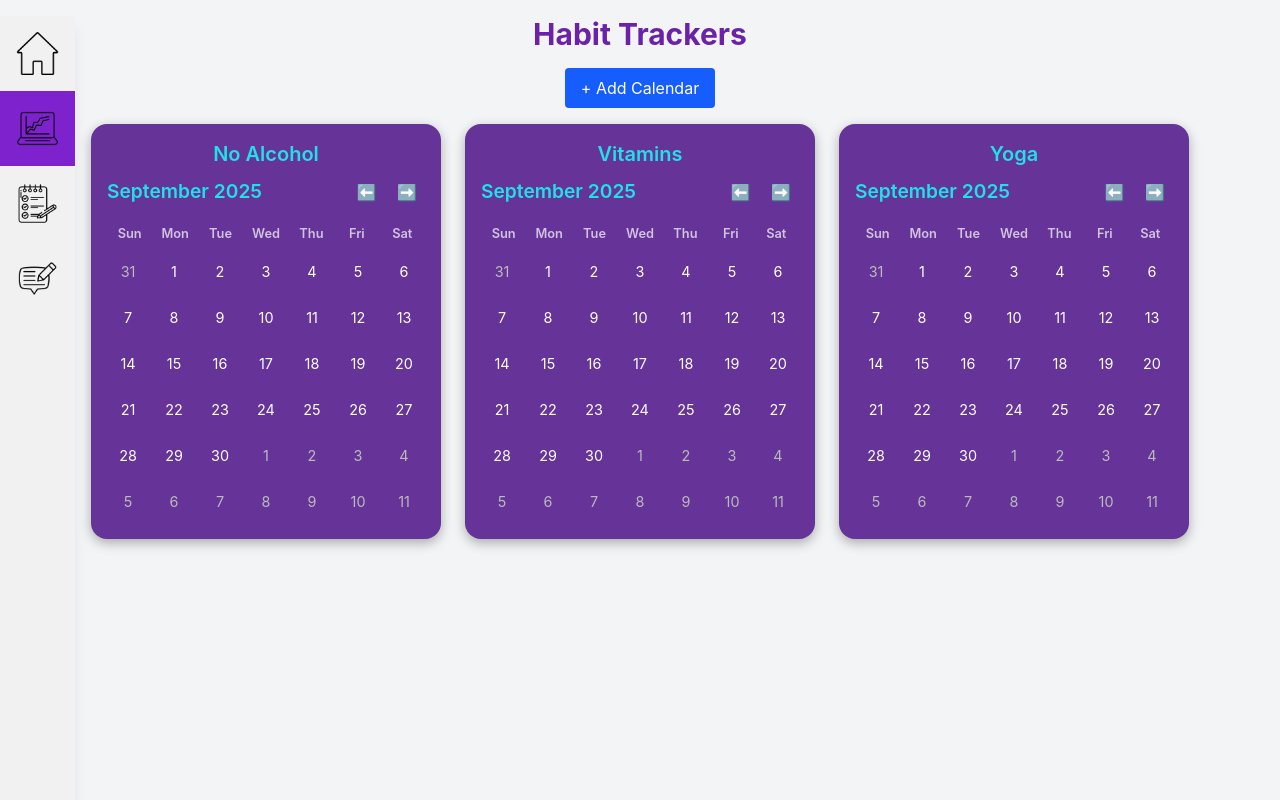
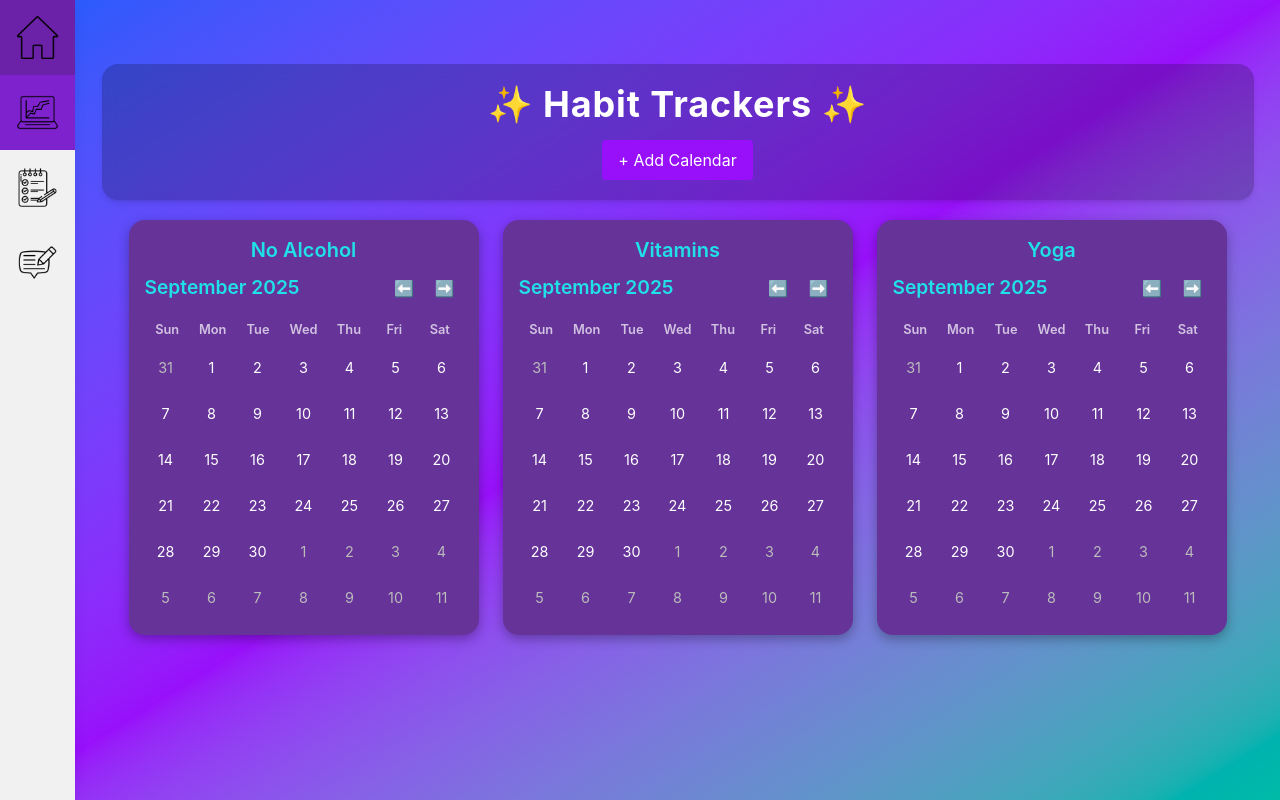
Before and after one commit to JenniferT9462/mood-journal-tracker, a plain HTML site: page trackers.html in a window 1280 px wide. Drawn offline with nearby package versions, Linux system fonts and the light colour scheme.

Commit message:
Applying the same styling across all pages

```diff
--- a/dashboard.css
+++ /dev/null
@@ -1,41 +0,0 @@
-/* Custom CSS to combine Tailwind and Bootstrap smoothly */
-body {
-  font-family: "Inter", sans-serif;
-  background-color: #f3f4f6;
-}
-
-.dashboard-container {
-  max-width: 1400px;
-}
-
-.mood-icon {
-  width: 60px;
-  height: 60px;
-  cursor: pointer;
-  border-radius: 50%;
-  transition: transform 0.2s, box-shadow 0.2s;
-  user-select: none;
-}
-
-.mood-icon:hover {
-  transform: scale(1.1);
-  box-shadow: 0 0 10px rgba(0, 0, 0, 0.3);
-}
-
-.mood-icon.selected {
-  border: 3px solid #8618ab;
-  box-shadow: 0 0 12px rgba(151, 40, 168, 0.6);
-}
-#mood-options div {
-  min-width: 80px;
-}
-
-/* Styling for the animated progress bar */
-@keyframes fill-progress {
-  from {
-    width: 0%;
-  }
-}
-.animated-progress-bar {
-  animation: fill-progress 1.5s ease-out forwards;
-}
--- a/style.css
+++ b/style.css
@@ -1,15 +1,27 @@
 body {
+  margin: 0;
   font-family: "Inter", sans-serif;
-  background-color: #f3f4f6;
+
+  background: linear-gradient(to bottom right, #3b82f6, #8b5cf6, #14b8a6);
 }
 
 /* Added to ensure headers are the correct color */
 h1 {
-  color: #6b21a8;
+  color: white;
 }
 
 h2 {
   color: #7e22ce;
+}
+header {
+  margin-top: 2rem;
+  padding: 20px;
+  text-align: center;
+  box-shadow: 0 4px 6px -1px rgba(0, 0, 0, 0.1), 0 2px 4px -2px rgba(0, 0, 0, 0.1);
+  background-color: rgba(0, 0, 0, 0.2);
+  backdrop-filter: blur(8px);
+  border-radius: 1rem;
+
 }
 
 /* The side navigation menu */
@@ -21,7 +33,9 @@ h2 {
   position: fixed;
   height: 100%;
   overflow: auto;
-
+  /* Fixes the positioning */
+  top: 0;
+  left: 0;
 }
 
 /* Sidebar links */
@@ -43,6 +57,8 @@ h2 {
   background-color: #6b21a8;
   color: white;
 }
+
+
 
 .mood-icon {
   width: 60px;
--- a/todo.css
+++ b/todo.css
@@ -1,11 +1,43 @@
+/* The side navigation menu */
+.sidebar {
+  margin: 0;
+  padding: 0;
+  width: 75px;
+  background-color: #f1f1f1;
+  position: fixed;
+  height: 100%;
+  overflow: auto;
+}
 
-    .drag-over {
-      background-color: #e0f7fa !important;
-      border: 2px dashed #0288d1;
-    }
+/* Sidebar links */
+.sidebar a {
+  display: block;
+  color: black;
+  padding: 16px;
+  text-decoration: none;
+}
 
-       /* Custom styles can go here if needed */
-        @import url('https://fonts.googleapis.com/css2?family=Inter:wght@400;500;700&display=swap');
-        body {
-            font-family: 'Inter', sans-serif;
-        }
+/* Active/current link */
+.sidebar a.active {
+  background-color: #7e22ce;
+  color: white;
+}
+
+/* Links on mouse-over */
+.sidebar a:hover:not(.active) {
+  background-color: #6b21a8;
+  color: white;
+}
+.container {
+  margin-left: 90px; /* 75px + a little breathing room */
+}
+/* .drag-over {
+  background-color: #e0f7fa !important;
+  border: 2px dashed #0288d1;
+} */
+
+/* Custom styles can go here if needed */
+@import url("https://fonts.googleapis.com/css2?family=Inter:wght@400;500;700&display=swap");
+body {
+  font-family: "Inter", sans-serif;
+}
--- a/trackers.css
+++ b/trackers.css
@@ -1,12 +1,15 @@
 body {
+  margin: 0; /* remove browser default margin */
   font-family: "Inter", sans-serif;
-  background-color: #f3f4f6;
+   margin: 0;
+  padding-left: 75px; /* match sidebar width */
+  padding-top: 2rem; /* space from top */
 
 }
 
 /* Headings */
 h1 {
-  color: #6b21a8;
+  color: white;
   margin-bottom: 1rem;
   text-align: center;
 }
@@ -15,16 +18,29 @@ h2 {
   color: #20e1e7;
   text-align: center;
 }
+header {
+  margin-top: 2rem;
+  padding: 20px;
+  text-align: center;
+  box-shadow: 0 4px 6px -1px rgba(0, 0, 0, 0.1), 0 2px 4px -2px rgba(0, 0, 0, 0.1);
+  background-color: rgba(0, 0, 0, 0.2);
+  backdrop-filter: blur(8px);
+  border-radius: 1rem;
+
+}
+
+
 /* The side navigation menu */
 .sidebar {
+  position: fixed;
+  top: 0;           /* <-- ensure it sits flush with the top */
+  left: 0;
+  width: 75px;
+  height: 100vh;    /* full viewport height */
   margin: 0;
   padding: 0;
-  width: 75px;
   background-color: #f1f1f1;
-  position: fixed;
-  height: 100%;
-  overflow: auto;
-
+  z-index: 9999;    /* keep it above other stuff */
 }
 
 /* Sidebar links */
--- a/trackers.html
+++ b/trackers.html
@@ -7,34 +7,51 @@
     <link rel="stylesheet" href="trackers.css" />
 
     <script src="https://cdn.jsdelivr.net/npm/@tailwindcss/browser@4"></script>
-
   </head>
-<body class="bg-gray-50">
-
+  <body
+    class="min-h-screen bg-gradient-to-br from-blue-600 via-purple-600 to-teal-500 text-white font-sans"
+  >
     <!--TODO: Navigation -->
     <!-- The sidebar -->
     <div class="sidebar shadow-lg">
       <a href="index.html">
-        <img src="assets/home.png" alt="Home Icon" title="Home">
+        <img src="assets/home.png" alt="Home Icon" title="Home" />
       </a>
-      <a  class="active" href="trackers.html">
-        <img src="assets/trackers.png" alt="Mood Icon" title="Habit Trackers">
+      <a class="active" href="trackers.html">
+        <img src="assets/trackers.png" alt="Mood Icon" title="Habit Trackers" />
       </a>
       <a href="todo.html">
-        <img src="assets/note.png" alt="Lists icon" title="Lists">
+        <img src="assets/note.png" alt="Lists icon" title="Lists" />
       </a>
       <a href="entries.html">
-        <img src="assets/blogs.png" alt="Entries icon" title="Journal Entries">
+        <img
+          src="assets/blogs.png"
+          alt="Entries icon"
+          title="Journal Entries"
+        />
       </a>
     </div>
 
-  <div class="text-center my-4">
-    <h1 class="text-3xl font-bold">Habit Trackers</h1>
-    <button id="add-calendar-btn" class="px-4 py-2 bg-blue-600 text-white rounded hover:bg-blue-700">+ Add Calendar</button>
-  </div>
+    <div class="mt-6 max-w-6xl mx-auto">
+      <!-- Header -->
+      <header
+
+      >
+        <h1 class="text-4xl font-bold tracking-wide">✨ Habit Trackers ✨</h1>
+        <button
+          id="add-calendar-btn"
+          class="px-4 py-2 bg-purple-600 text-white rounded hover:bg-blue-700"
+        >
+          + Add Calendar
+        </button>
+      </header>
 
       <!-- Wrapper for all calendars -->
-  <div id="calendars-wrapper" class="flex flex-wrap justify-center gap-6 px-4 mb-6"></div>
+      <div
+        id="calendars-wrapper"
+        class="flex flex-wrap justify-center gap-6 py-5"
+      ></div>
+    </div>
 
     <!-- Modal for adding habit -->
     <dialog id="dialog" class="rounded-lg border-0 p-0">
@@ -50,8 +67,18 @@
           />
         </div>
         <div class="flex justify-end gap-2">
-        <button id="cancel-habit-btn" class="px-4 py-2 rounded bg-gray-200 hover:bg-gray-300">Cancel</button>
-        <button id="save-habit-btn" class="px-4 py-2 rounded bg-green-600 text-white hover:bg-green-500">Save</button>
+          <button
+            id="cancel-habit-btn"
+            class="px-4 py-2 rounded bg-gray-200 hover:bg-gray-300"
+          >
+            Cancel
+          </button>
+          <button
+            id="save-habit-btn"
+            class="px-4 py-2 rounded bg-green-600 text-white hover:bg-green-500"
+          >
+            Save
+          </button>
         </div>
       </div>
     </dialog>
```
Also changed, not shown: dashboard.html (deleted, +0 -12 lines), dashboard.js (deleted, +0 -10 lines), entries.html (+41 -0 lines), index.html (+14 -5 lines), todo.html (+46 -11 lines). Lines whose indentation alone changed are shown as unchanged.
